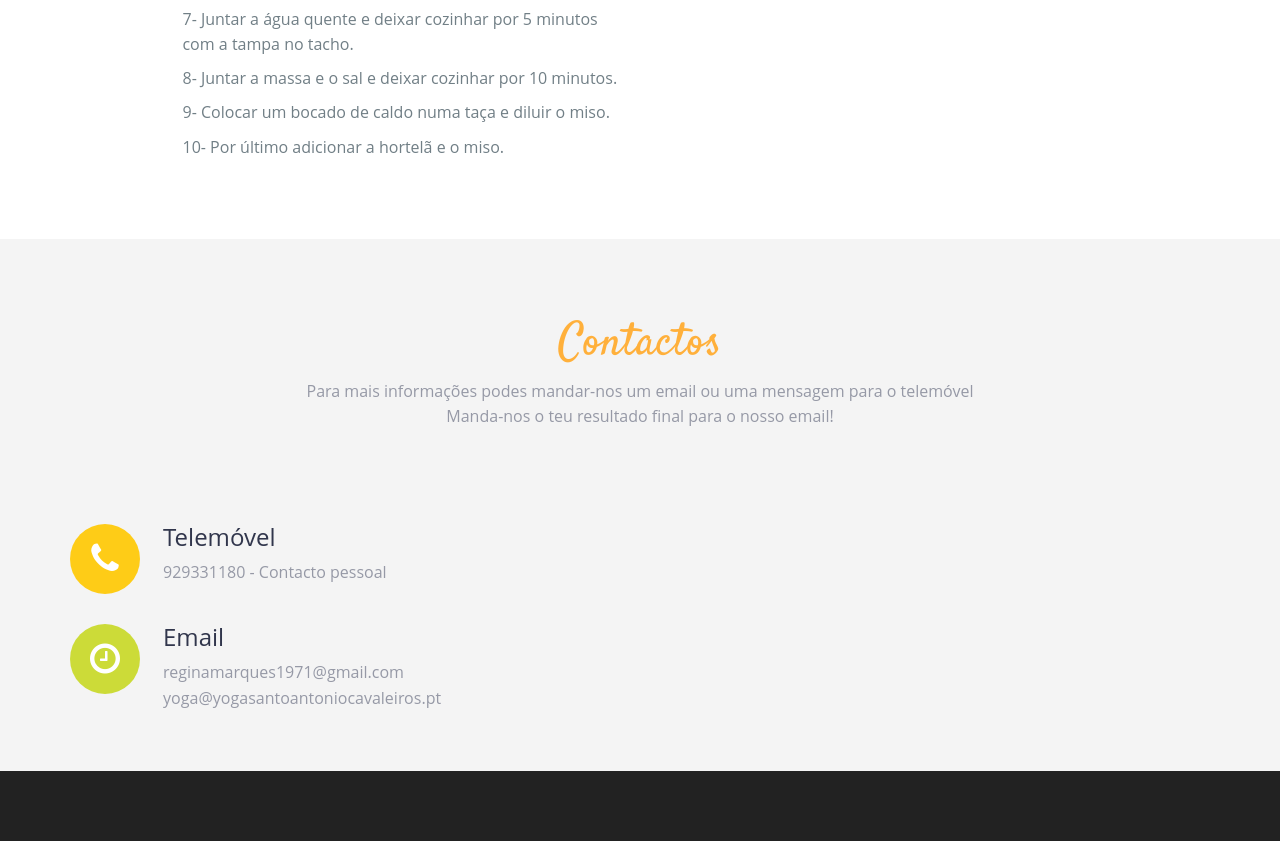
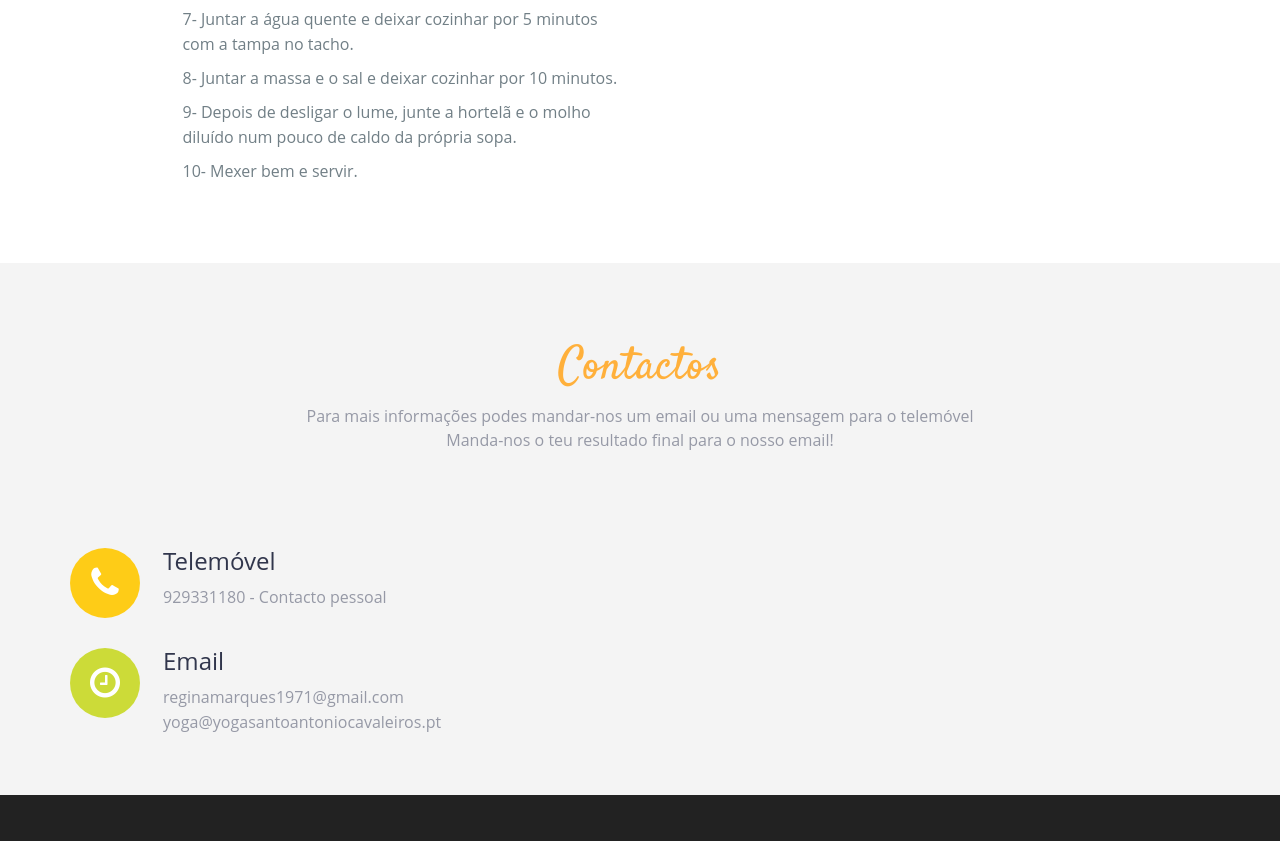
Before and after one commit to goncaloarb/Reginamarques, a plain HTML site: page Receita2.html in a window 1280 px wide. Shown: the part 1526-2367 px from the top of the page. Drawn offline with Linux system fonts and the light colour scheme; a web font is replaced by a local one.

Commit message:
Update Receita2.html

```diff
--- a/Receita2.html
+++ b/Receita2.html
@@ -83,8 +83,8 @@
               <p>6- Adicionar as cenouras e os cogumelos e deixar cozinhar por alguns minutos.</p>
               <p>7- Juntar a água quente e deixar cozinhar por 5 minutos com a tampa no tacho.</p>
 <p>8- Juntar a massa e o sal e deixar cozinhar por 10 minutos.</p>
-<p>9- Colocar um bocado de caldo numa taça e diluir o miso.</p>
-<p>10- Por último adicionar a hortelã e o miso.</p>
+<p>9- Depois de desligar o lume, junte a hortelã e o molho diluído num pouco de caldo da própria sopa.</p>
+<p>10- Mexer bem e servir.</p>
 
               <div class="details-list">
                 <ul>
```
